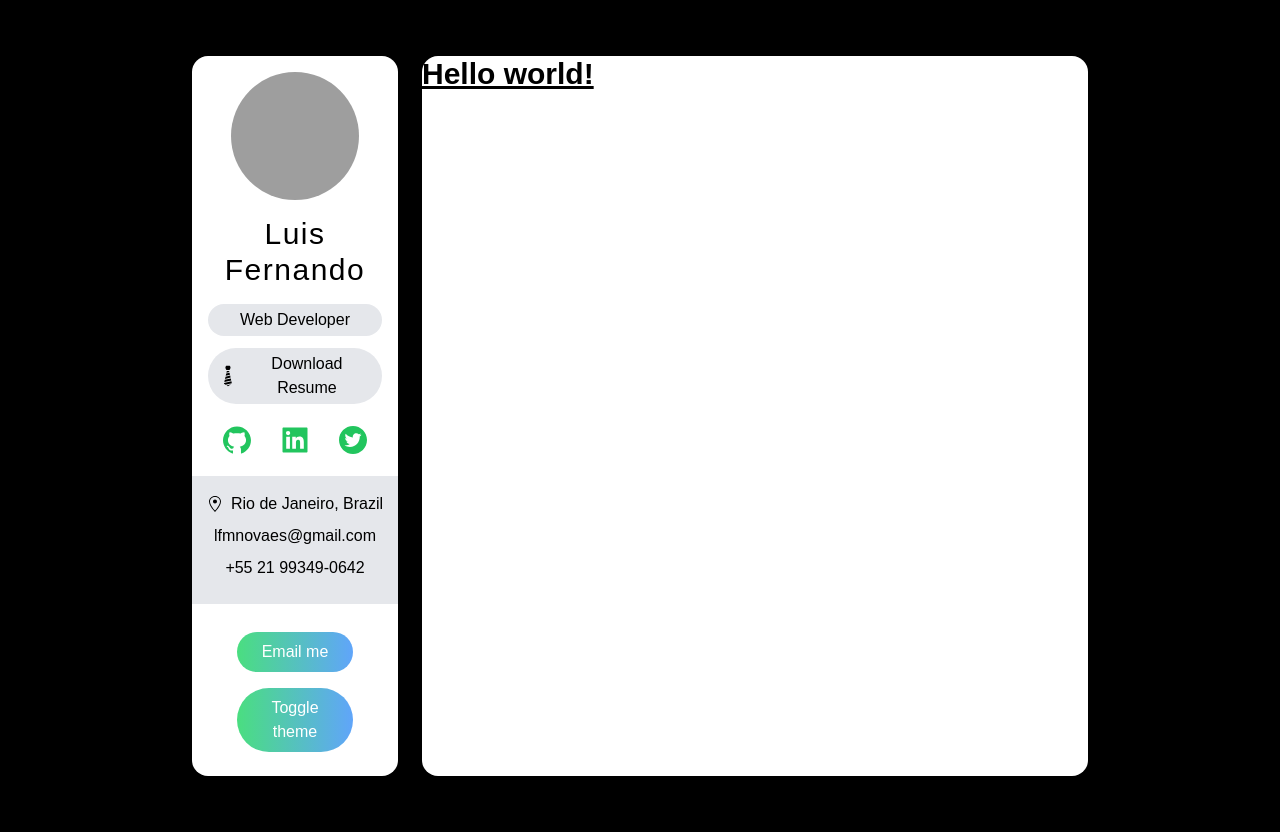
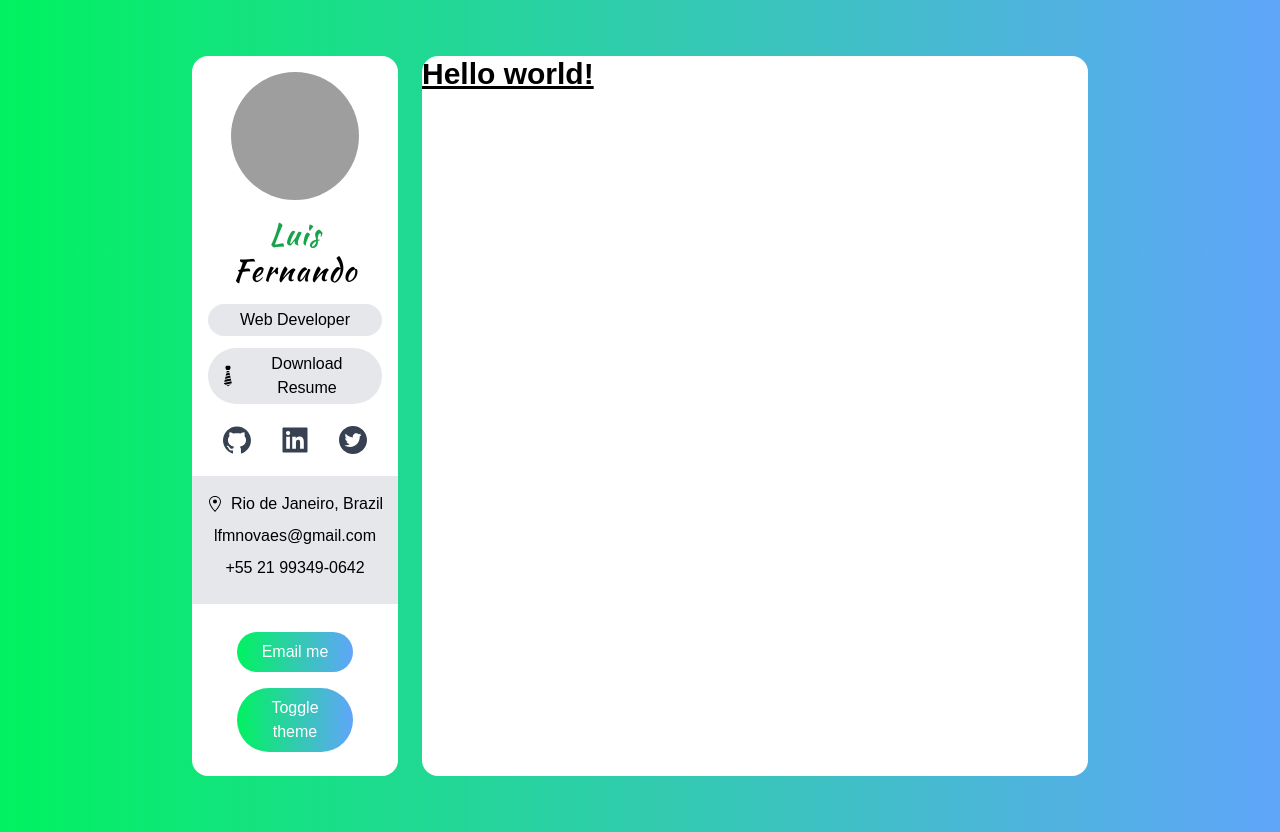
Before and after one commit to lfmnovaes/new-portfolio, a Next.js app: page / in a window 1280 px wide. Built offline with nearby package versions, Linux system fonts and the light colour scheme; grey boxes are pictures that could not be loaded.

Commit message:
Add more styling to sidebar, and add custom font and color

```diff
--- a/components/Sidebar.tsx
+++ b/components/Sidebar.tsx
@@ -14,8 +14,8 @@
         alt="my avatar"
         className="w-32 h-32 mx-auto rounded-full"
       />
-      <h3 className="my-4 text-3xl font-medium tracking-wider">
-        <span>Luis</span> Fernando
+      <h3 className="my-4 text-3xl font-medium tracking-wider font-kaushan">
+        <span className="text-green-600">Luis</span> Fernando
       </h3>
       <p className="px-2 py-1 my-3 bg-gray-200 rounded-full">Web Developer</p>
       <a
@@ -27,15 +27,15 @@
         Download Resume
       </a>
       {/* social icon */}
-      <div className="flex justify-around w-9/12 mx-auto my-5 text-green-500 md:w-full">
+      <div className="flex justify-around w-9/12 mx-auto my-5 md:w-full">
         <a href="https://github.com/lfmnovaes/">
-          <AiFillGithub className="w-8 h-8 cursor-pointer" />
+          <AiFillGithub className="w-8 h-8 text-gray-700 cursor-pointer hover:text-gray-900" />
         </a>
         <a href="https://www.linkedin.com/in/lfmnovaes/">
-          <AiFillLinkedin className="w-8 h-8 cursor-pointer" />
+          <AiFillLinkedin className="w-8 h-8 text-gray-700 cursor-pointer hover:text-gray-900" />
         </a>
         <a href="https://twitter.com/lfmnovaes">
-          <AiFillTwitterCircle className="w-8 h-8 cursor-pointer" />
+          <AiFillTwitterCircle className="w-8 h-8 text-gray-700 cursor-pointer hover:text-gray-900" />
         </a>
       </div>
       {/* address */}
@@ -51,8 +51,19 @@
         <p className="my-2">+55 21 99349-0642</p>
       </div>
       {/* email button */}
-      <button className="w-8/12 px-5 py-2 my-2 text-white rounded-full bg-gradient-to-r from-green-400 to-blue-400" type="button">Email me</button>
-      <button className="w-8/12 px-5 py-2 my-2 text-white rounded-full bg-gradient-to-r from-green-400 to-blue-400" type="button">Toggle theme</button>
+      <button
+        className="w-8/12 px-5 py-2 my-2 text-white rounded-full bg-gradient-to-r from-green to-blue-400 focus:outline-none"
+        onClick={() => window.open('mailto:lfmnovaes@gmail.com')}
+        type="button"
+      >
+        Email me
+      </button>
+      <button
+        className="w-8/12 px-5 py-2 my-2 text-white rounded-full bg-gradient-to-r from-green to-blue-400"
+        type="button"
+      >
+        Toggle theme
+      </button>
     </div>
   );
 };
--- a/pages/_app.tsx
+++ b/pages/_app.tsx
@@ -3,7 +3,7 @@
 
 function MyApp({ Component, pageProps }) {
   return (
-    <div className="grid grid-cols-12 gap-6 px-5 lg:px-48 my-14">
+    <div className="grid grid-cols-12 gap-6 px-5 xl:px-48 my-14 lg:px-32 sm:px-20 md:px-28">
       <div className="col-span-12 p-4 text-center bg-white lg:col-span-3 rounded-2xl">
         <Sidebar />
       </div>
--- /dev/null
+++ b/pages/_document.tsx
@@ -0,0 +1,24 @@
+import { Html, Head, Main, NextScript } from 'next/document';
+
+export default function Document() {
+  return (
+    <Html>
+      <Head>
+        <link rel="preconnect" href="https://fonts.googleapis.com" />
+        <link
+          rel="preconnect"
+          href="https://fonts.gstatic.com"
+          crossOrigin="true"
+        />
+        <link
+          href="https://fonts.googleapis.com/css2?family=Kaushan+Script&display=swap"
+          rel="stylesheet"
+        />
+      </Head>
+      <body className="bg-gradient-to-r from-green to-blue-400">
+        <Main />
+        <NextScript />
+      </body>
+    </Html>
+  );
+}
--- a/tailwind.config.js
+++ b/tailwind.config.js
@@ -4,7 +4,16 @@
     './components/**/*.{js,ts,jsx,tsx}',
   ],
   theme: {
-    extend: {},
+    fontFamily: {
+      kaushan: ['Kaushan Script', 'cursive'],
+    },
+    extend: {
+      colors: {
+        green: {
+          DEFAULT: '#00f260',
+        },
+      },
+    },
   },
   plugins: [],
 };
```
